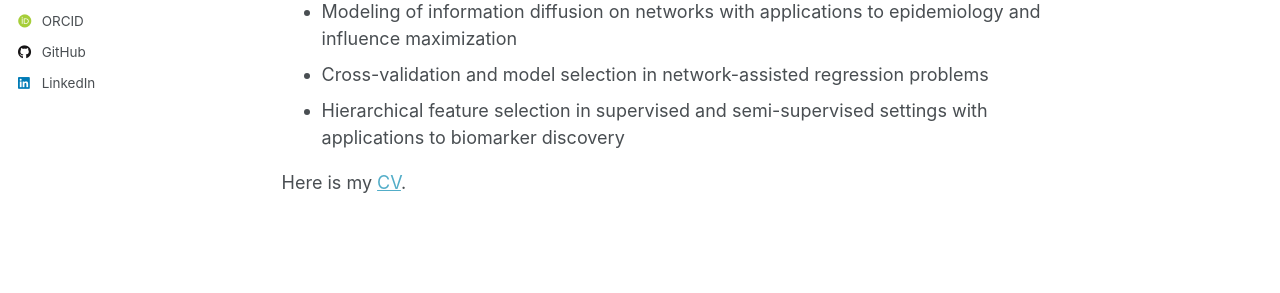
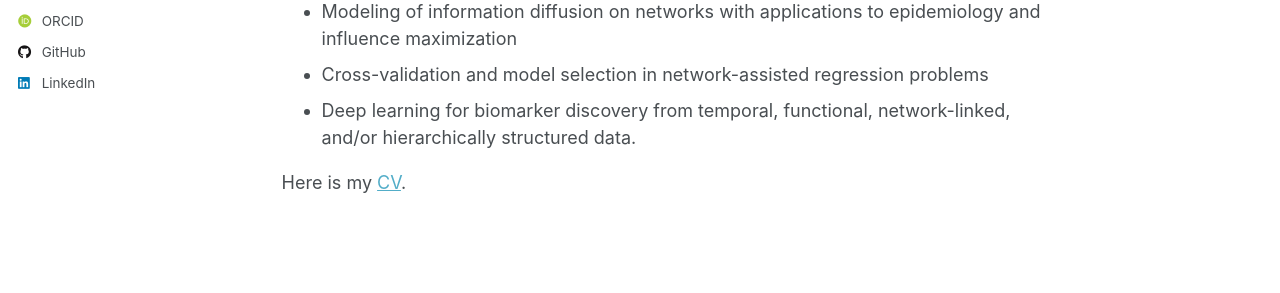
Before and after one commit to AlexanderKagan/AlexanderKagan.github.io, a Jekyll site: the page built from _pages/about.md, in a window 1280 px wide and 1016 px high. Shown: the part 415-708 px from the top of the window. Built offline with Jekyll 4.4.1, drawn with Linux system fonts in a browser that asks for light colours; some web fonts are replaced; a script that is not in the unit is left out.

Commit message:
pre-application update

```diff
--- a/_pages/about.md
+++ b/_pages/about.md
@@ -15,7 +15,7 @@ My research interests lie broadly in the intersection of **statistical network a
 - Modeling shared and group latent structures in collections of networks with applications to neuroscience
 - Modeling of information diffusion on networks with applications to epidemiology and influence maximization
 - Cross-validation and model selection in network-assisted regression problems
-- Hierarchical feature selection in supervised and semi-supervised settings with applications to biomarker discovery
+- Deep learning for biomarker discovery from temporal, functional, network-linked, and/or hierarchically structured data.
 
 
 Here is my [CV](https://alexanderkagan.github.io/files/AcademicCV.pdf).
```
